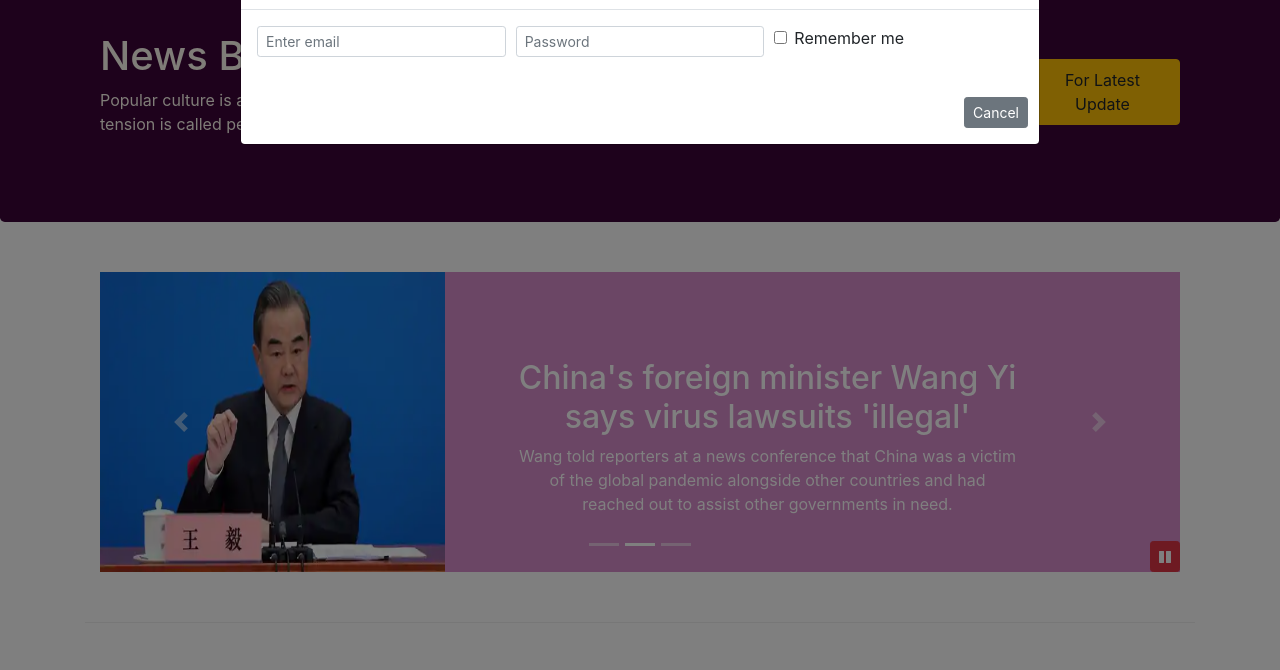
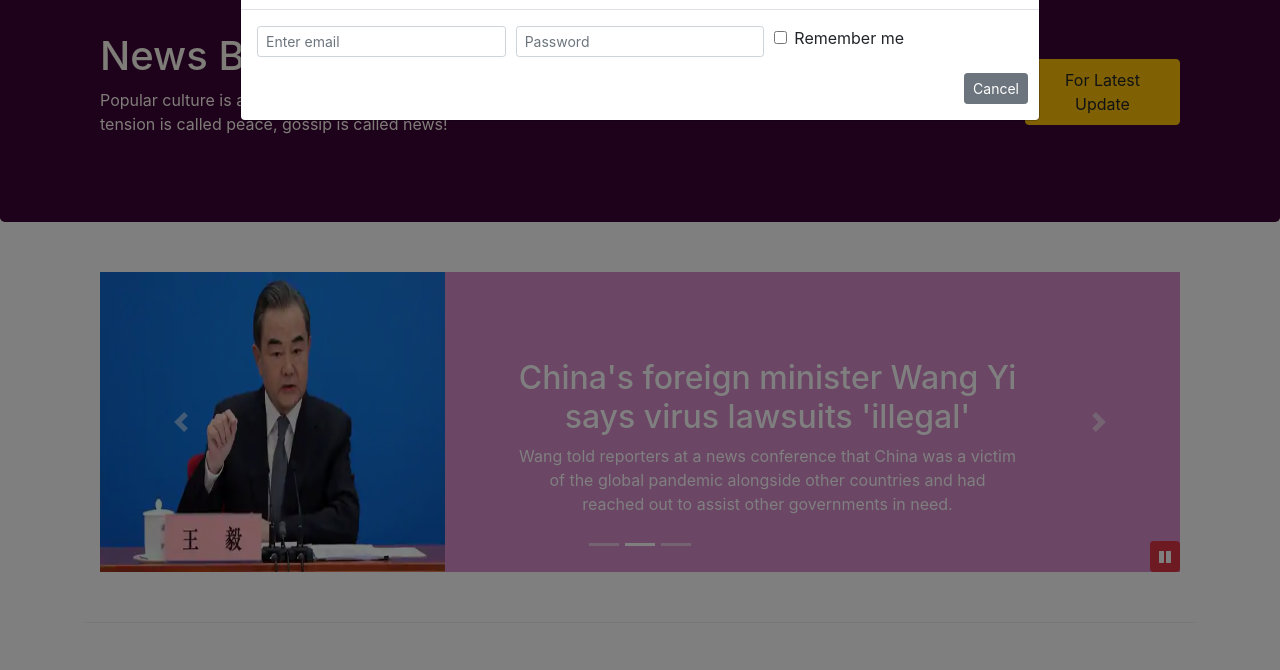
Before and after one commit to SanyaKasaudhan/NEWSBLOG, a website: page index.html in a window 1280 px wide. Both pictures are taken after a click on the link "Login". Shown: the part 88-758 px from the top of the page. Drawn offline with nearby package versions, Linux system fonts and the light colour scheme.

Commit message:
docker file added

```diff
--- a/index.html
+++ b/index.html
@@ -49,11 +49,11 @@
                     <div class="form-row">
                         <div class="form-group col-sm-4">
                                 <label class="sr-only" for="exampleInputEmail3">Email address</label>
-                                <input type="email" class="form-control form-control-sm mr-1" id="exampleInputEmail3" placeholder="Enter email"><br/>
+                                <input type="email" class="form-control form-control-sm mr-1" id="exampleInputEmail3" placeholder="Enter email">
                         </div><br/>
                         <div class="form-group col-sm-4">
                             <label class="sr-only" for="exampleInputPassword3">Password</label>
-                            <input type="password" class="form-control form-control-sm mr-1" id="exampleInputPassword3" placeholder="Password"><br/>
+                            <input type="password" class="form-control form-control-sm mr-1" id="exampleInputPassword3" placeholder="Password">
                         </div><br/>
                         <div class="col-sm-auto">
                             <div class="form-check">
```
Also changed, not shown: 1 other file.
